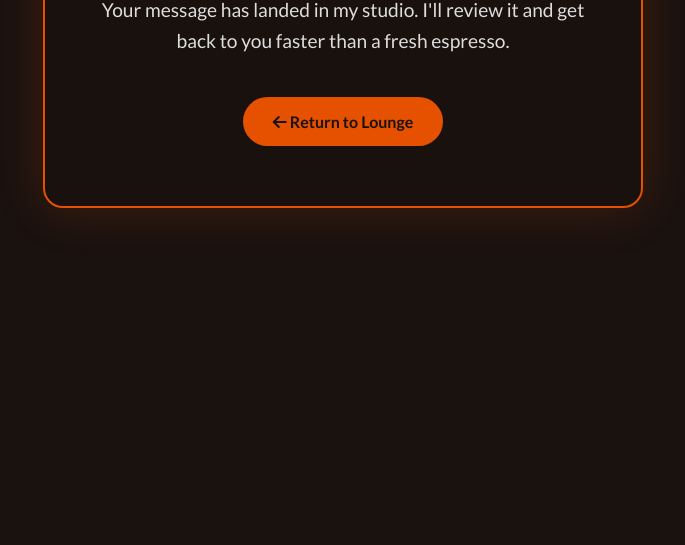
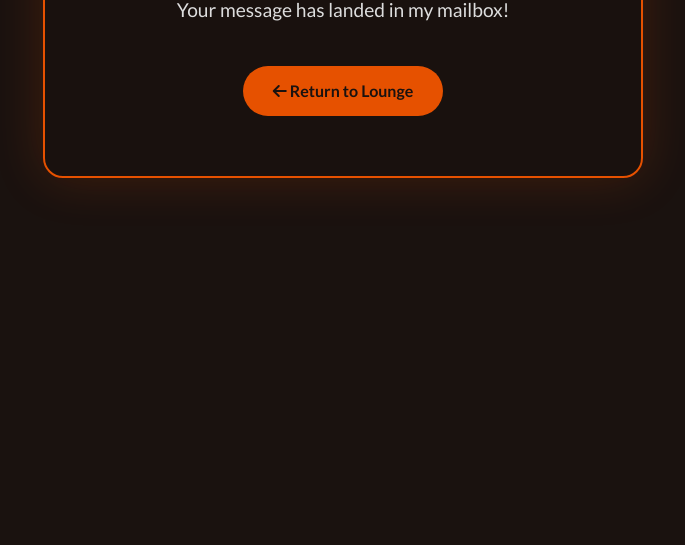
Before and after one commit to HawkVA/steven-hawkins-portfolio, a plain HTML site: page success.html in a window 1280 px wide. Shown: the part 255-800 px from the top of the page, without its empty margins (297-982 px from the left). Drawn offline with Linux system fonts and the light colour scheme; a web font is replaced by a local one.

Commit message:
Update success.html

```diff
--- a/success.html
+++ b/success.html
@@ -65,7 +65,7 @@
         </div>
 
         <h1>Loud & Clear!</h1>
-        <p>Your message has landed in my studio. I'll review it and get back to you faster than a fresh espresso.</p>
+        <p>Your message has landed in my mailbox!</p>
 
         <a href="index.html" class="cta-button">
             <i class="fas fa-arrow-left"></i> Return to Lounge
@@ -74,4 +74,5 @@
 
     <script src="script.js"></script>
 </body>
+
 </html>
```
